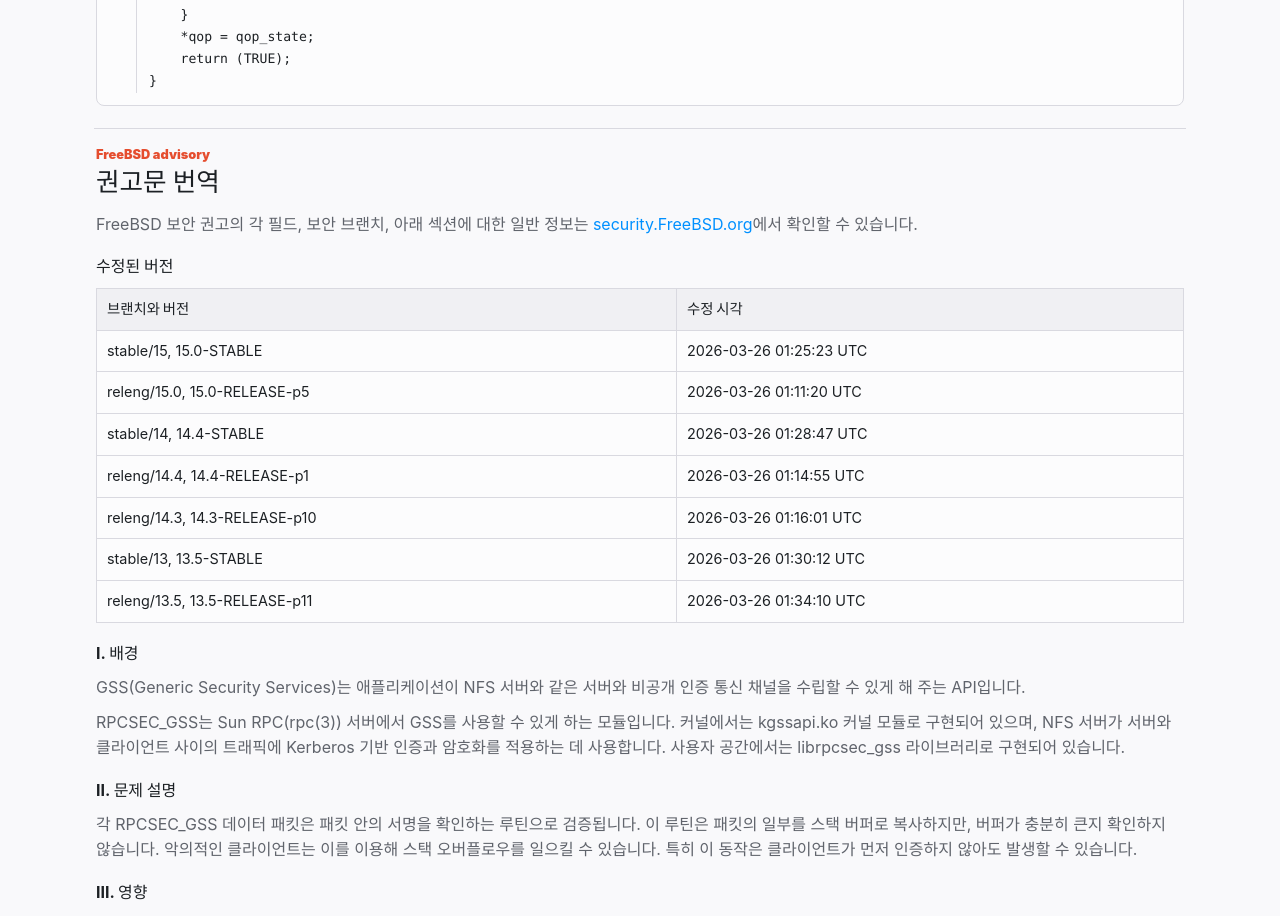
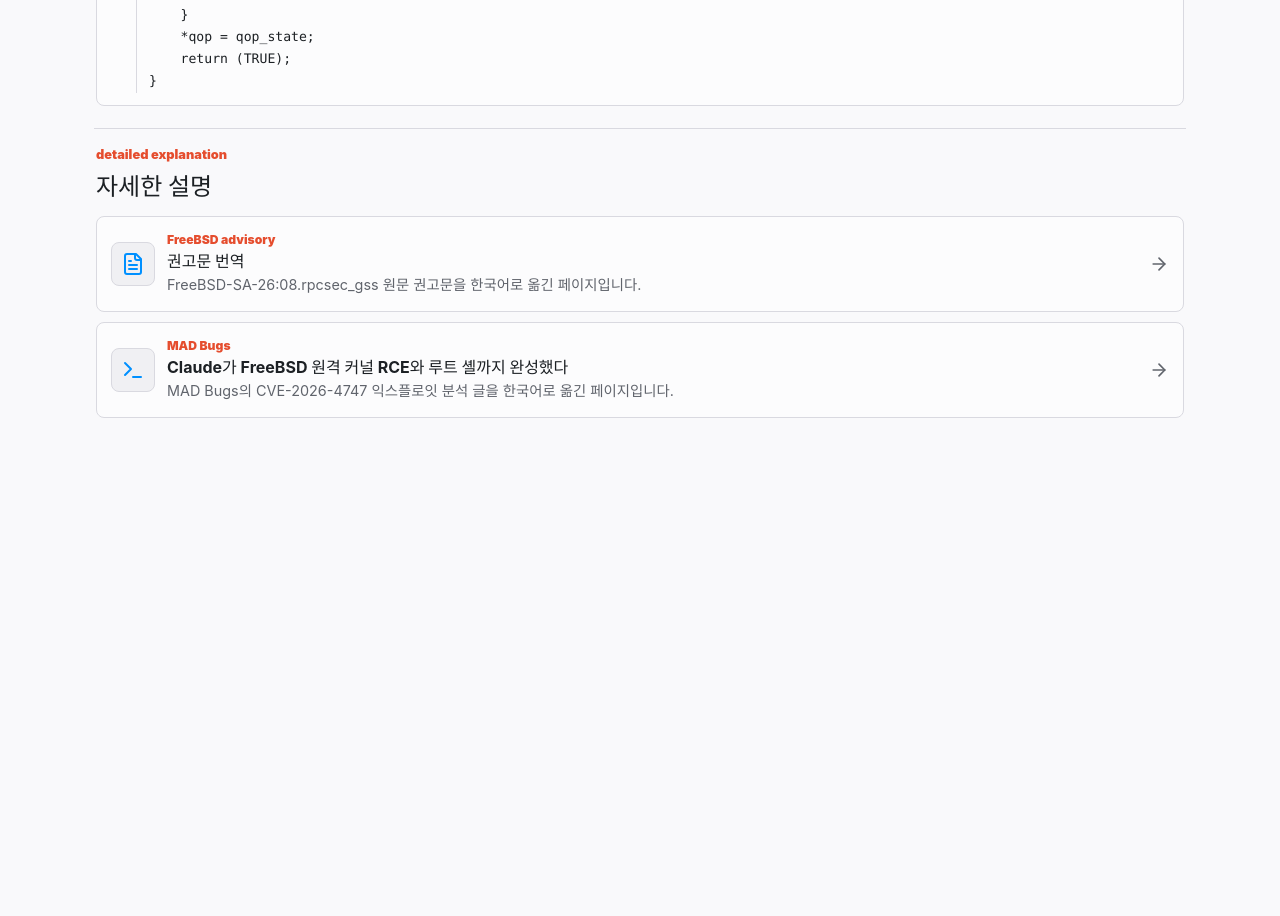
Before and after one commit to yabsed/Mythos-Study, a React (Vite) app: page / in a window 1280 px wide. Shown: the part 2380-3296 px from the top of the page. After the commit the page ends 2820 px from the top, so only its background shows below. Built offline with nearby package versions, Linux system fonts and the light colour scheme.

Commit message:
게시판 모드

```diff
--- a/src/main.tsx
+++ b/src/main.tsx
@@ -2,12 +2,16 @@
 import ReactDOM from "react-dom/client";
 import {
   AlertTriangle,
+  ArrowLeft,
+  ArrowRight,
   CheckCircle2,
   Code2,
+  FileText,
   LockKeyhole,
   Network,
   Server,
   ShieldCheck,
+  Terminal,
 } from "lucide-react";
 import hljs from "highlight.js/lib/core";
 import javascript from "highlight.js/lib/languages/javascript";
@@ -16,6 +20,8 @@
 hljs.registerLanguage("javascript", javascript);
 
 type StoryId = "small" | "overflow" | "patched" | "closed";
+type ArticleSlug = "advisory-translation" | "claude-freebsd-rce";
+type Route = "home" | ArticleSlug;
 
 type LabState = {
   packetBytes: number;
@@ -151,6 +157,29 @@
   },
 ];
 
+const articleLinks: Array<{
+  slug: ArticleSlug;
+  kicker: string;
+  title: string;
+  summary: string;
+  icon: React.ReactNode;
+}> = [
+  {
+    slug: "advisory-translation",
+    kicker: "FreeBSD advisory",
+    title: "권고문 번역",
+    summary: "FreeBSD-SA-26:08.rpcsec_gss 원문 권고문을 한국어로 옮긴 페이지입니다.",
+    icon: <FileText size={24} />,
+  },
+  {
+    slug: "claude-freebsd-rce",
+    kicker: "MAD Bugs",
+    title: "Claude가 FreeBSD 원격 커널 RCE와 루트 셸까지 완성했다",
+    summary: "MAD Bugs의 CVE-2026-4747 익스플로잇 분석 글을 한국어로 옮긴 페이지입니다.",
+    icon: <Terminal size={24} />,
+  },
+];
+
 type FunctionDiffLine = {
   text: string;
   tone?: "add" | "delete";
@@ -242,7 +271,105 @@
   };
 }
 
+function isArticleSlug(value: string): value is ArticleSlug {
+  return articleLinks.some((article) => article.slug === value);
+}
+
+function getCurrentRoute(): Route {
+  if (typeof window === "undefined") {
+    return "home";
+  }
+
+  const hashRoute = window.location.hash.replace(/^#\/?/, "").replace(/\/$/, "");
+  if (isArticleSlug(hashRoute)) {
+    return hashRoute;
+  }
+
+  const pathParts = window.location.pathname.split("/").filter(Boolean);
+  const pathRoute = pathParts[pathParts.length - 1] ?? "";
+  if (isArticleSlug(pathRoute)) {
+    return pathRoute;
+  }
+
+  return "home";
+}
+
+function getArticle(slug: ArticleSlug) {
+  return articleLinks.find((article) => article.slug === slug)!;
+}
+
+function getHomeHref() {
+  return import.meta.env.BASE_URL || "/";
+}
+
+function getArticleHref(slug: ArticleSlug) {
+  return `${getHomeHref()}#/${slug}`;
+}
+
+function handleBackNavigation(event: React.MouseEvent<HTMLAnchorElement>) {
+  event.preventDefault();
+
+  if (window.history.length > 1) {
+    window.history.back();
+    return;
+  }
+
+  window.location.href = getHomeHref();
+}
+
+function useCurrentRoute() {
+  const [route, setRoute] = React.useState<Route>(() => getCurrentRoute());
+
+  React.useEffect(() => {
+    const updateRoute = () => setRoute(getCurrentRoute());
+
+    window.addEventListener("hashchange", updateRoute);
+    window.addEventListener("popstate", updateRoute);
+    updateRoute();
+
+    return () => {
+      window.removeEventListener("hashchange", updateRoute);
+      window.removeEventListener("popstate", updateRoute);
+    };
+  }, []);
+
+  React.useEffect(() => {
+    const article = route === "home" ? null : getArticle(route);
+    document.title = article
+      ? `${article.title} | CVE-2026-4747 Visual Lab`
+      : "CVE-2026-4747 Visual Lab";
+
+    if (article) {
+      window.scrollTo(0, 0);
+    }
+  }, [route]);
+
+  return route;
+}
+
 function App() {
+  const route = useCurrentRoute();
+
+  if (route === "advisory-translation") {
+    return (
+      <ArticlePage slug={route}>
+        <AdvisoryTranslation />
+      </ArticlePage>
+    );
+  }
+
+  if (route === "claude-freebsd-rce") {
+    return (
+      <ArticlePage slug={route}>
+        <MadBugsTranslation />
+      </ArticlePage>
+    );
+  }
+
+  return <HomePage />;
+}
+
+function HomePage() {
   const [state, setState] = React.useState<LabState>(initialState);
   const [sceneId, setSceneId] = React.useState<StoryId>("overflow");
   const [runId, setRunId] = React.useState(1);
@@ -279,10 +406,58 @@
 
       <PatchReference />
 
-      <AdvisoryTranslation />
+      <ArticleIndex />
+    </main>
+  );
+}
 
-      <MadBugsTranslation />
+function ArticlePage({
+  slug,
+  children,
+}: {
+  slug: ArticleSlug;
+  children: React.ReactNode;
+}) {
+  const article = getArticle(slug);
+
+  return (
+    <main className="app-shell detail-shell">
+      <nav className="detail-nav" aria-label="페이지 이동">
+        <a className="back-link" href={getHomeHref()} onClick={handleBackNavigation}>
+          <ArrowLeft size={18} />
+          <span>목록으로</span>
+        </a>
+      </nav>
+      <div className="detail-label">{article.kicker}</div>
+      {children}
     </main>
+  );
+}
+
+function ArticleIndex() {
+  return (
+    <article className="article-index">
+      <header className="section-header">
+        <p className="advisory-kicker">detailed explanation</p>
+        <h2>자세한 설명</h2>
+      </header>
+
+      <ul className="article-link-list">
+        {articleLinks.map((article) => (
+          <li key={article.slug}>
+            <a href={getArticleHref(article.slug)}>
+              <span className="article-link-icon">{article.icon}</span>
+              <span className="article-link-copy">
+                <span className="article-link-kicker">{article.kicker}</span>
+                <strong>{article.title}</strong>
+                <span>{article.summary}</span>
+              </span>
+              <ArrowRight className="article-link-arrow" size={20} />
+            </a>
+          </li>
+        ))}
+      </ul>
+    </article>
   );
 }
 
--- a/src/styles.css
+++ b/src/styles.css
@@ -103,6 +103,7 @@
 }
 
 .advisory,
+.article-index,
 .interactive-section,
 .patch-reference,
 .story-card,
@@ -545,6 +546,65 @@
   border-top: 0;
 }
 
+.detail-shell {
+  padding-top: 14px;
+}
+
+.detail-nav {
+  display: flex;
+  margin-bottom: 12px;
+  padding-bottom: 12px;
+  border-bottom: 1px solid var(--line);
+}
+
+.back-link {
+  min-height: 42px;
+  display: inline-flex;
+  align-items: center;
+  gap: 9px;
+  padding: 5px 14px 5px 6px;
+  border: 1px solid var(--line);
+  border-radius: 999px;
+  background: var(--surface);
+  color: var(--text);
+  font-weight: 900;
+  box-shadow: 0 1px 2px rgba(15, 23, 42, 0.06);
+  transition:
+    border-color 160ms ease,
+    box-shadow 160ms ease,
+    color 160ms ease,
+    transform 160ms ease;
+}
+
+.back-link svg {
+  width: 30px;
+  height: 30px;
+  padding: 7px;
+  border-radius: 50%;
+  background: var(--accent-soft);
+  color: var(--accent);
+  flex: 0 0 auto;
+}
+
+.back-link:hover {
+  border-color: var(--accent);
+  box-shadow: 0 6px 18px rgba(15, 23, 42, 0.1);
+  color: var(--accent);
+  text-decoration: none;
+  transform: translateX(-2px);
+}
+
+.back-link:focus-visible {
+  outline: 3px solid var(--blue-5);
+  outline-offset: 3px;
+}
+
+.detail-label {
+  color: var(--muted);
+  font-size: 0.78rem;
+  font-weight: 900;
+}
+
 .interactive-section {
   margin-top: 14px;
   padding: 18px 2px 8px;
@@ -557,6 +617,84 @@
   padding: 18px 2px 8px;
   border-top: 1px solid var(--line);
   color: var(--text);
+}
+
+.article-index {
+  margin-top: 14px;
+  padding: 18px 2px 8px;
+  border-top: 1px solid var(--line);
+  color: var(--text);
+}
+
+.article-link-list {
+  display: grid;
+  gap: 10px;
+  margin: 0;
+  padding: 0;
+  list-style: none;
+}
+
+.article-link-list a {
+  min-height: 96px;
+  display: grid;
+  grid-template-columns: 44px minmax(0, 1fr) 28px;
+  gap: 12px;
+  align-items: center;
+  padding: 14px;
+  border: 1px solid var(--line);
+  border-radius: 8px;
+  background: var(--surface);
+  color: var(--text);
+}
+
+.article-link-list a:hover {
+  border-color: var(--accent);
+  background: var(--accent-soft);
+  text-decoration: none;
+}
+
+.article-link-icon {
+  width: 44px;
+  height: 44px;
+  display: grid;
+  place-items: center;
+  border: 1px solid var(--line);
+  border-radius: 8px;
+  background: var(--surface-muted);
+  color: var(--accent);
+}
+
+.article-link-copy {
+  min-width: 0;
+  display: grid;
+  gap: 4px;
+}
+
+.article-link-kicker {
+  color: var(--danger);
+  font-size: 0.76rem;
+  font-weight: 900;
+}
+
+.article-link-copy strong {
+  color: var(--text);
+  font-size: 1rem;
+  line-height: 1.28;
+}
+
+.article-link-copy span:last-child {
+  color: var(--muted);
+  font-size: 0.9rem;
+  line-height: 1.45;
+}
+
+.article-link-arrow {
+  justify-self: end;
+  color: var(--muted);
+}
+
+.article-link-list a:hover .article-link-arrow {
+  color: var(--accent);
 }
 
 .advisory-header {
@@ -934,10 +1072,31 @@
   }
 
   .advisory,
+  .article-index,
   .interactive-section,
   .patch-reference {
     margin-top: 12px;
     padding: 16px 0 6px;
+  }
+
+  .article-link-list a {
+    grid-template-columns: 40px minmax(0, 1fr) 22px;
+    gap: 10px;
+    min-height: 102px;
+    padding: 12px;
+  }
+
+  .article-link-icon {
+    width: 40px;
+    height: 40px;
+  }
+
+  .article-link-copy strong {
+    font-size: 0.95rem;
+  }
+
+  .article-link-copy span:last-child {
+    font-size: 0.84rem;
   }
 
   .code-lens,
```
Also changed, not shown: 5 other files (tests, documents, lock files or other folders).
